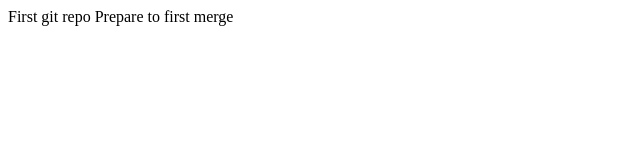
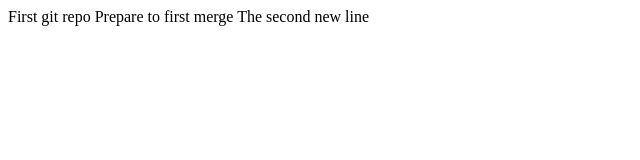
Before and after one commit to Solvegam/git-dev-007, a plain HTML site: page index.html in a window 1280 px wide. Shown: the whole page, without its empty margins (0-640 px from the left). Drawn offline with Linux system fonts and the light colour scheme.

Commit message:
The second new line is added

```diff
--- a/index.html
+++ b/index.html
@@ -5,5 +5,6 @@
 <body>
 First git repo
 Prepare to first merge
+The second new line
 </body>
 </html>
```
